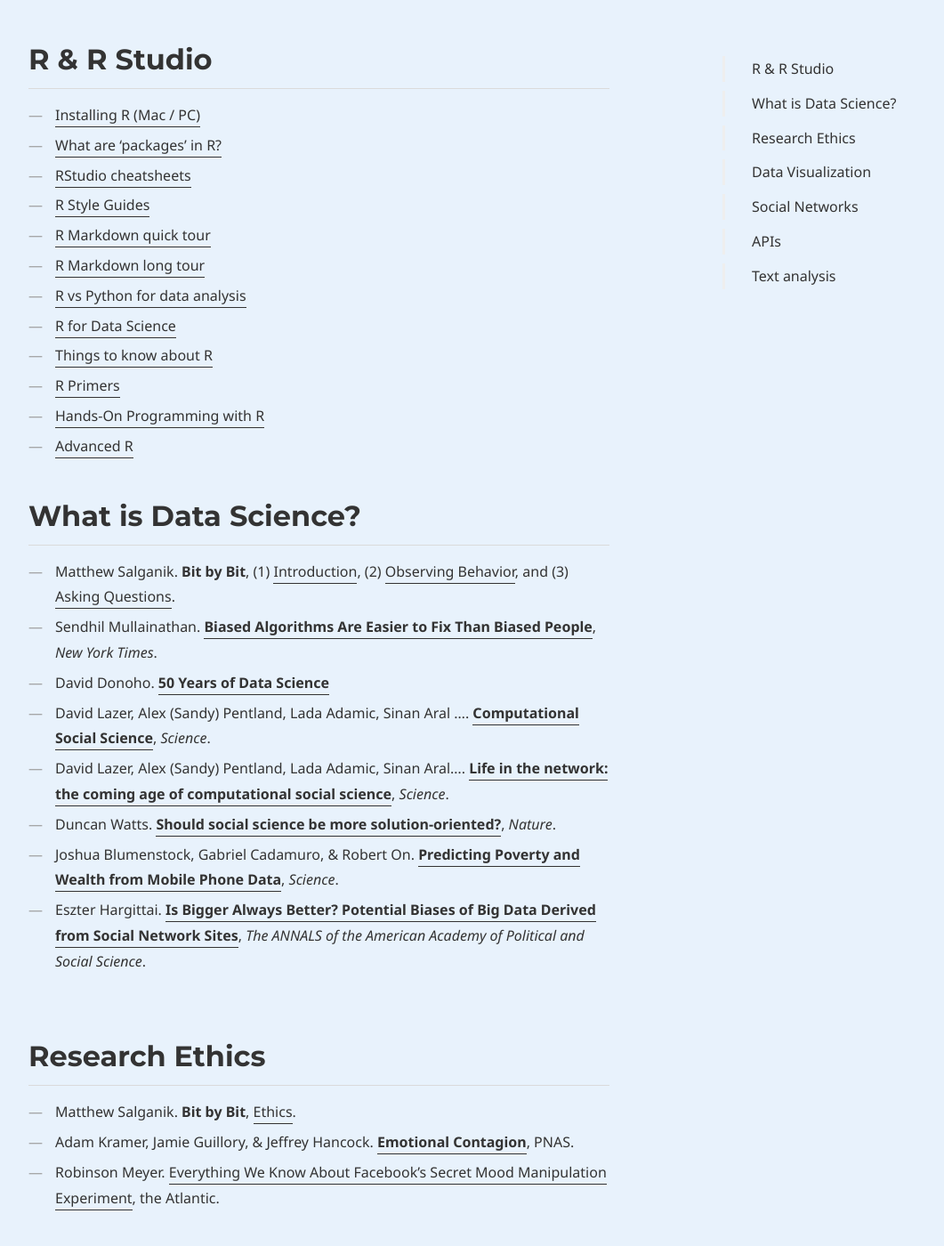
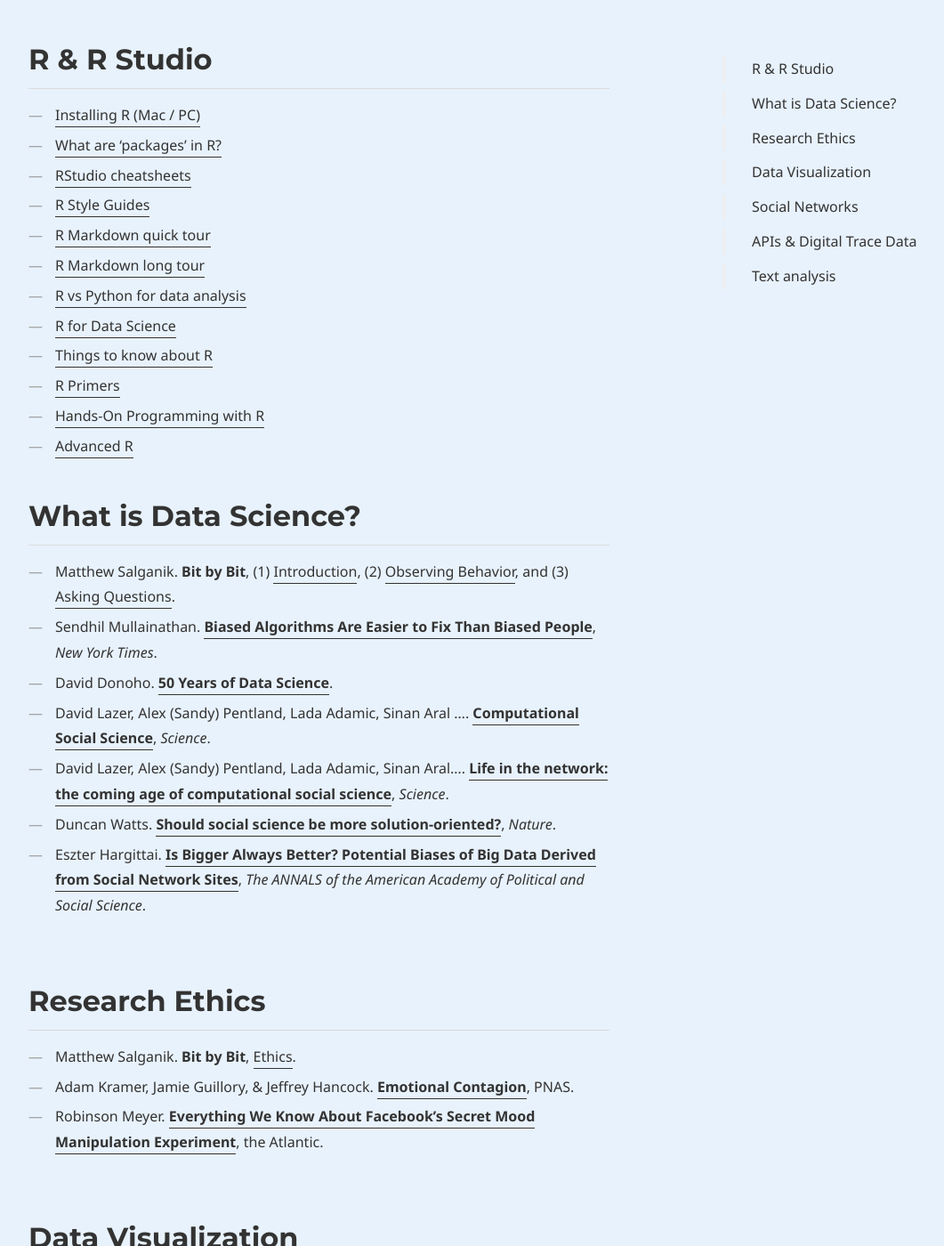
Before and after one commit to dssoc/dssoc.github.io, a Jekyll site: the page built from references.md, in a window 1280 px wide and 1400 px high, scrolled down 517 px. Shown: the whole window at 89% size, without its empty margins (38-1099 px from the left). Built offline with Jekyll 4.4.1, drawn with Linux system fonts in a browser that asks for light colours; some web fonts are replaced; some of the changed text lies outside the part shown.

Commit message:
update schedule and references

```diff
--- a/references.md
+++ b/references.md
@@ -33,11 +33,10 @@
 
 - Matthew Salganik. **Bit by Bit**, (1) [Introduction](https://www.bitbybitbook.com/en/1st-ed/introduction/), (2) [Observing Behavior](https://www.bitbybitbook.com/en/1st-ed/observing-behavior/), and (3) [Asking Questions](https://www.bitbybitbook.com/en/1st-ed/asking-questions/).
 - Sendhil Mullainathan. [**Biased Algorithms Are Easier to Fix Than Biased People**](https://www.nytimes.com/2019/12/06/business/algorithm-bias-fix.html), *New York Times*.
-- David Donoho. [**50 Years of Data Science**](https://courses.csail.mit.edu/18.337/2015/docs/50YearsDataScience.pdf)
+- David Donoho. [**50 Years of Data Science**](https://courses.csail.mit.edu/18.337/2015/docs/50YearsDataScience.pdf).
 - David Lazer, Alex (Sandy) Pentland, Lada Adamic, Sinan Aral .... [**Computational Social Science**](https://science.sciencemag.org/content/323/5915/721), *Science*.
 - David Lazer, Alex (Sandy) Pentland, Lada Adamic, Sinan Aral.... [**Life in the network: the coming age of computational social science**](https://www.ncbi.nlm.nih.gov/pmc/articles/PMC2745217/), *Science*.
 - Duncan Watts. [**Should social science be more solution-oriented?**](https://www.nature.com/articles/s41562-016-0015), *Nature*.
-- Joshua Blumenstock, Gabriel Cadamuro, & Robert On. [**Predicting Poverty and Wealth from Mobile Phone Data**](https://science.sciencemag.org/content/350/6264/1073), *Science*.
 - Eszter Hargittai. [**Is Bigger Always Better? Potential Biases of Big Data Derived from Social Network Sites**](https://journals.sagepub.com/doi/abs/10.1177/0002716215570866), *The ANNALS of the American Academy of Political and Social Science*.
 <br/><br/>
 
@@ -45,7 +44,7 @@
 
 - Matthew Salganik. **Bit by Bit**, [Ethics](https://www.bitbybitbook.com/en/1st-ed/ethics/).
 - Adam Kramer, Jamie Guillory, & Jeffrey Hancock. [**Emotional Contagion**](https://www.pnas.org/content/111/24/8788), PNAS.
-- Robinson Meyer. [Everything We Know About Facebook's Secret Mood Manipulation Experiment](https://www.theatlantic.com/technology/archive/2014/06/everything-we-know-about-facebooks-secret-mood-manipulation-experiment/373648/), the Atlantic.
+- Robinson Meyer. [**Everything We Know About Facebook's Secret Mood Manipulation Experiment**](https://www.theatlantic.com/technology/archive/2014/06/everything-we-know-about-facebooks-secret-mood-manipulation-experiment/373648/), the Atlantic.
 <br/><br/>
 
 
@@ -78,10 +77,11 @@
 <br/><br/>
 
 
-## APIs
+## APIs & Digital Trace Data
 - Beck Williams. [**Intro to APIs**](https://medium.com/@rwilliams_bv/apis-d389aa68104f).
 - Xavier Adam. [**An Illustrated Introduction to APIs**](https://medium.com/epfl-extension-school/an-illustrated-introduction-to-apis-10f8000313b9).
 - Aramaki et al. [**Twitter catches the flu: detecting influenza epidemics using Twitter**](https://dl.acm.org/doi/10.5555/2145432.2145600).
+- Joshua Blumenstock, Gabriel Cadamuro, & Robert On. [**Predicting Poverty and Wealth from Mobile Phone Data**](https://science.sciencemag.org/content/350/6264/1073), *Science*.
 
 
 ## Text analysis
```
